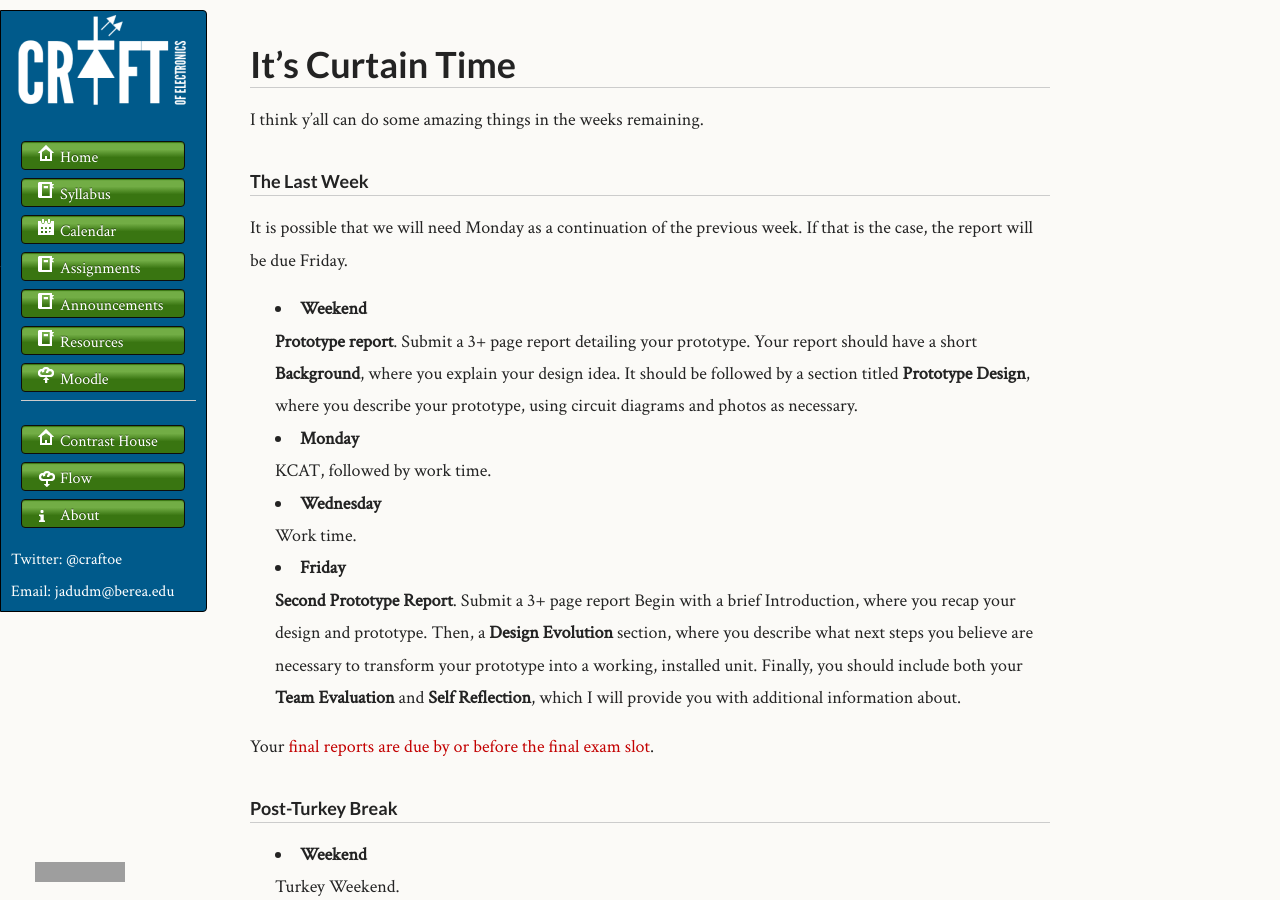
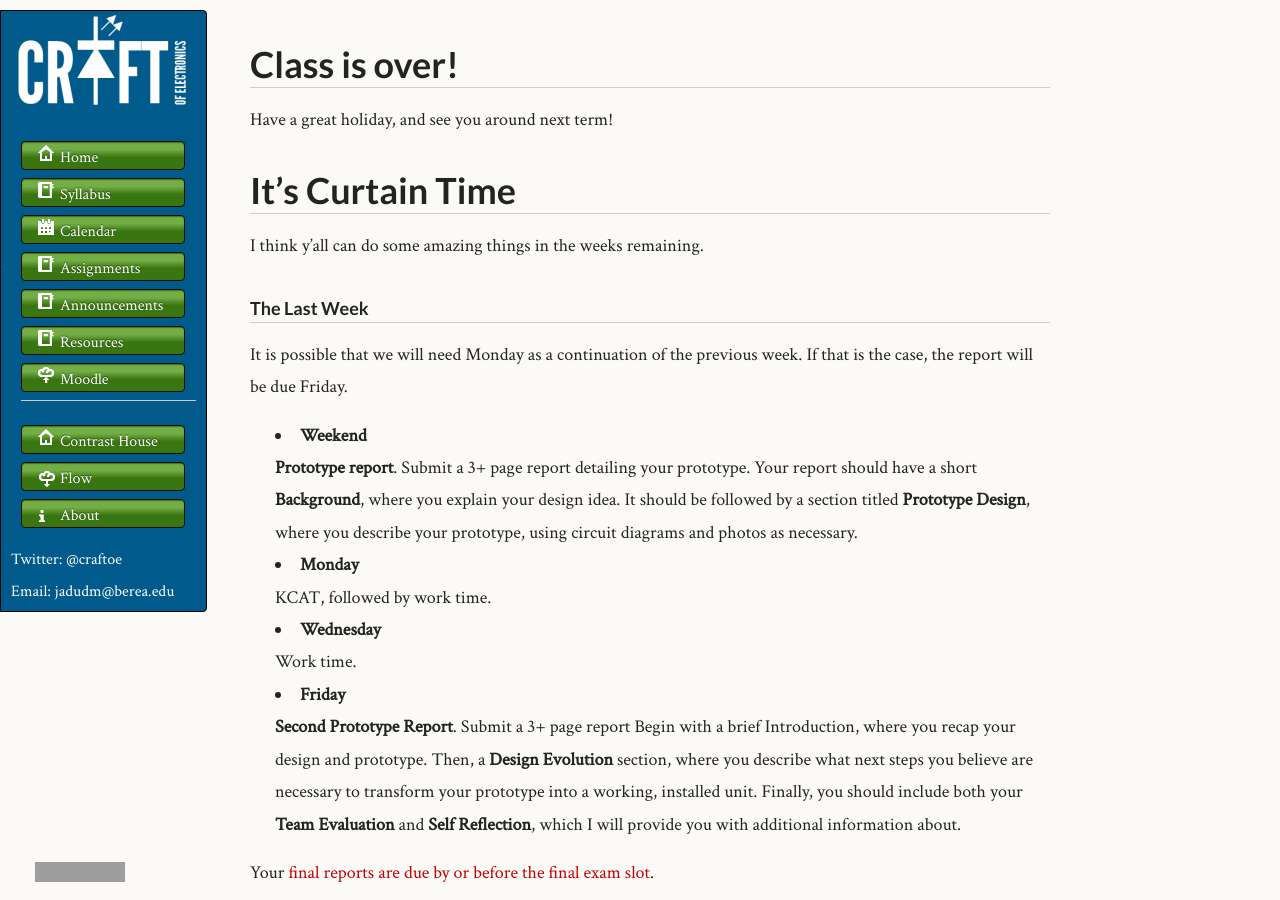
Before and after one commit to craftofelectronics/craftofelectronics.github.com, a Jekyll site: the page built from index.md, in a window 1280 px wide and 900 px high. Built offline with Jekyll 4.4.1, drawn with Linux system fonts in a browser that asks for light colours; grey boxes are pictures that could not be loaded.

Commit message:
Just demonstrating github.
And, wishing everyone a good break.

```diff
--- a/index.md
+++ b/index.md
@@ -2,6 +2,10 @@
 layout: default
 title: Home
 ---
+
+# Class is over!
+
+Have a great holiday, and see you around next term!
 
 # It's Curtain Time
 
```
